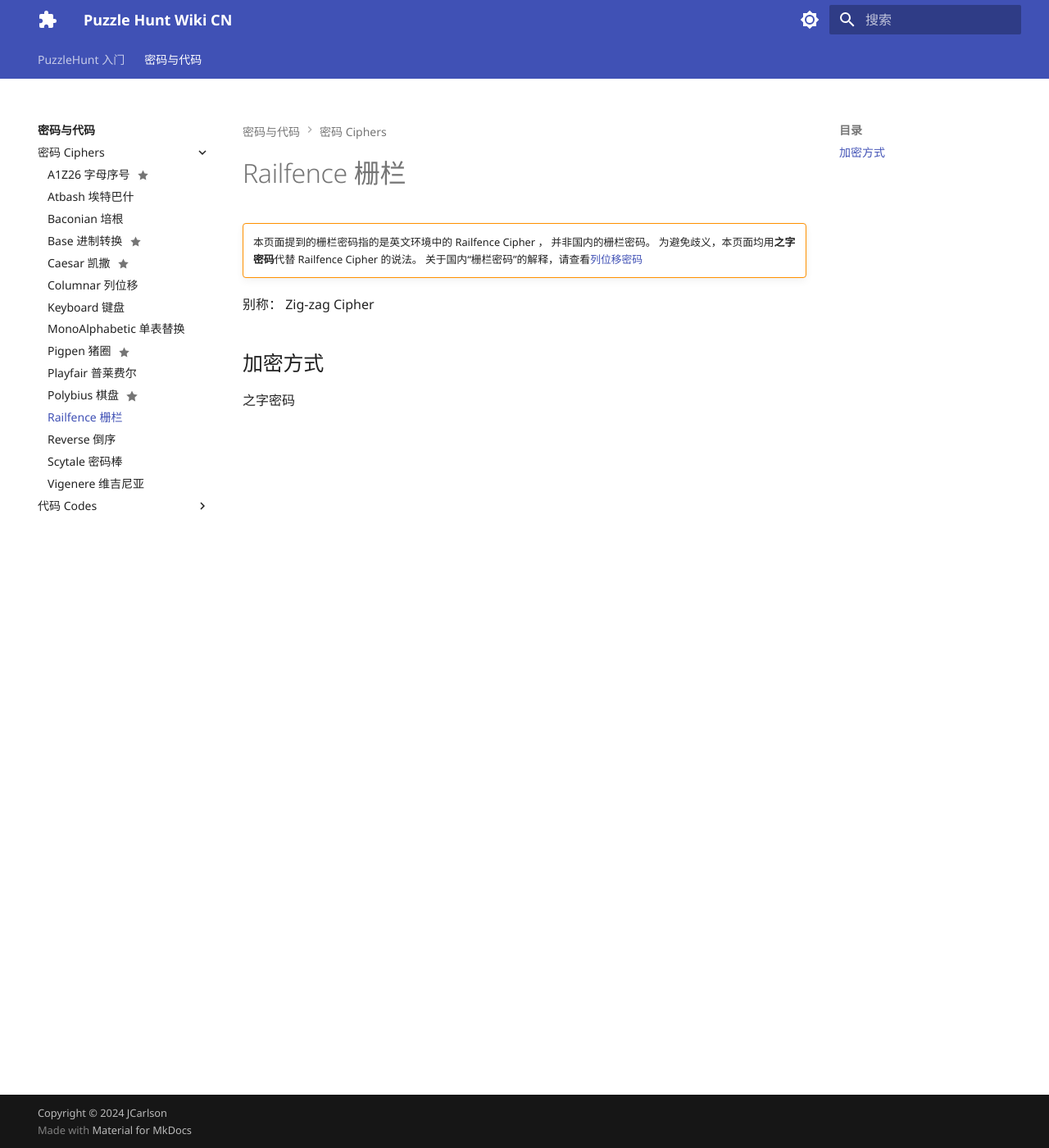
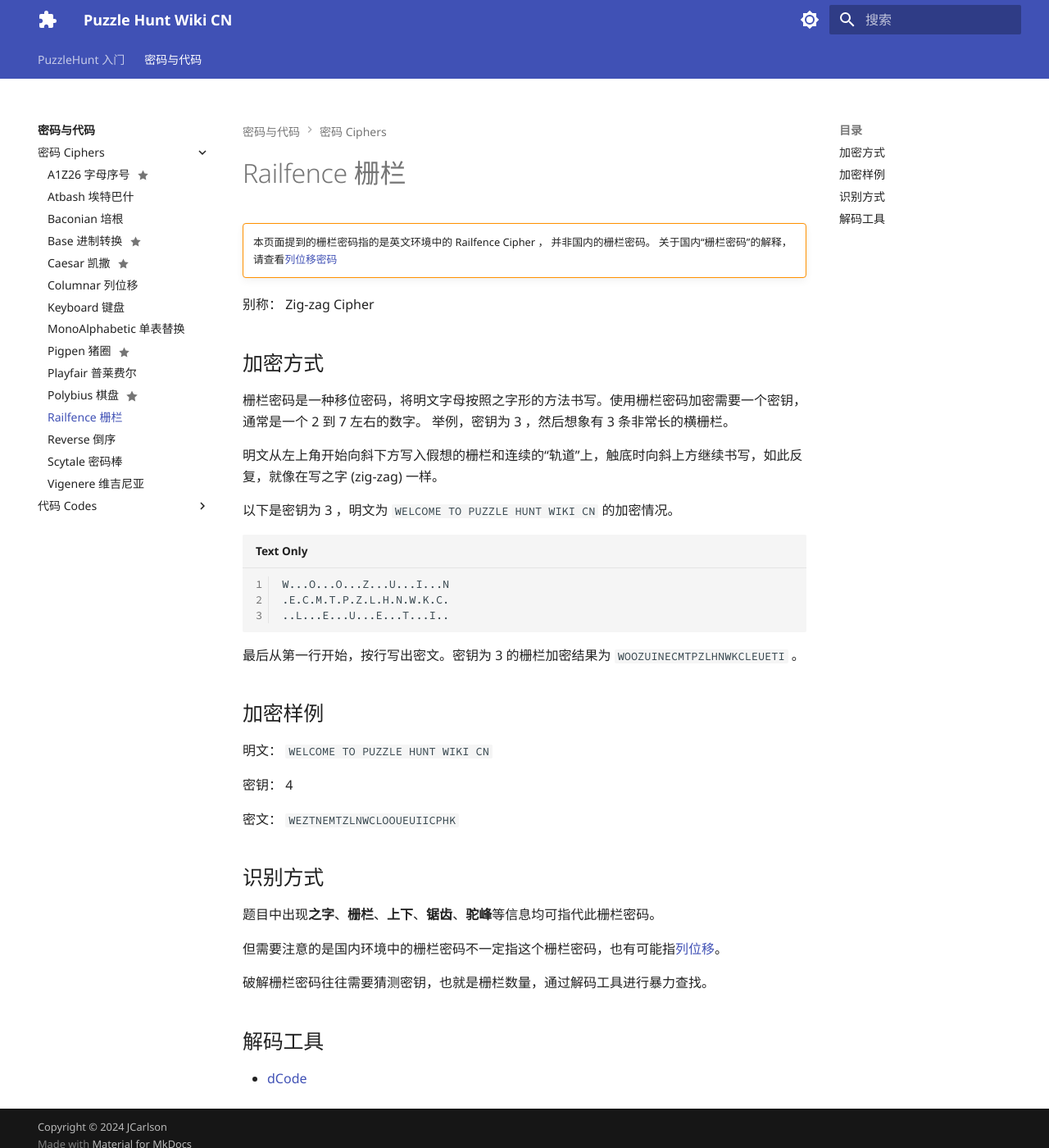
Before and after one commit to JimmyCHWang/puzzle-hunt-wiki-cn, an MkDocs documentation site: the page built from docs/ciphers-and-codes/ciphers/railfence.md, in a window 1280 px wide and 1400 px high. Shown: the whole window at 82% size. Built offline with MkDocs 1.6.1 and Material for MkDocs 9.7.7, drawn with Linux system fonts in a browser that asks for light colours; plug-ins that fetch from the network failed and are left out.

Commit message:
Railfence

````diff
--- a/docs/ciphers-and-codes/ciphers/railfence.md
+++ b/docs/ciphers-and-codes/ciphers/railfence.md
@@ -5,11 +5,43 @@ description: 栅栏密码
 
 !!! warning ""
     本页面提到的栅栏密码指的是英文环境中的 Railfence Cipher ， 并非国内的栅栏密码。
-    为避免歧义，本页面均用**之字密码**代替 Railfence Cipher 的说法。
     关于国内“栅栏密码”的解释，请查看[列位移密码](./columnar.md)
 
 别称： Zig-zag Cipher
 
 ## 加密方式
 
-之字密码
+栅栏密码是一种移位密码，将明文字母按照之字形的方法书写。使用栅栏密码加密需要一个密钥，通常是一个 2 到 7 左右的数字。
+举例，密钥为 3 ，然后想象有 3 条非常长的横栅栏。
+
+明文从左上角开始向斜下方写入假想的栅栏和连续的“轨道”上，触底时向斜上方继续书写，如此反复，就像在写之字 (zig-zag) 一样。
+
+以下是密钥为 3 ，明文为 `WELCOME TO PUZZLE HUNT WIKI CN` 的加密情况。
+
+```plaintext
+W...O...O...Z...U...I...N
+.E.C.M.T.P.Z.L.H.N.W.K.C.
+..L...E...U...E...T...I..
+```
+
+最后从第一行开始，按行写出密文。密钥为 3 的栅栏加密结果为 `WOOZUINECMTPZLHNWKCLEUETI` 。
+
+## 加密样例
+
+明文： `WELCOME TO PUZZLE HUNT WIKI CN`
+
+密钥： 4
+
+密文： `WEZTNEMTZLNWCLOOUEUIICPHK`
+
+## 识别方式
+
+题目中出现**之字**、**栅栏**、**上下**、**锯齿**、**驼峰**等信息均可指代此栅栏密码。
+
+但需要注意的是国内环境中的栅栏密码不一定指这个栅栏密码，也有可能指[列位移](./columnar.md)。
+
+破解栅栏密码往往需要猜测密钥，也就是栅栏数量，通过解码工具进行暴力查找。
+
+## 解码工具
+
+- [dCode](https://www.dcode.fr/rail-fence-cipher)
````
